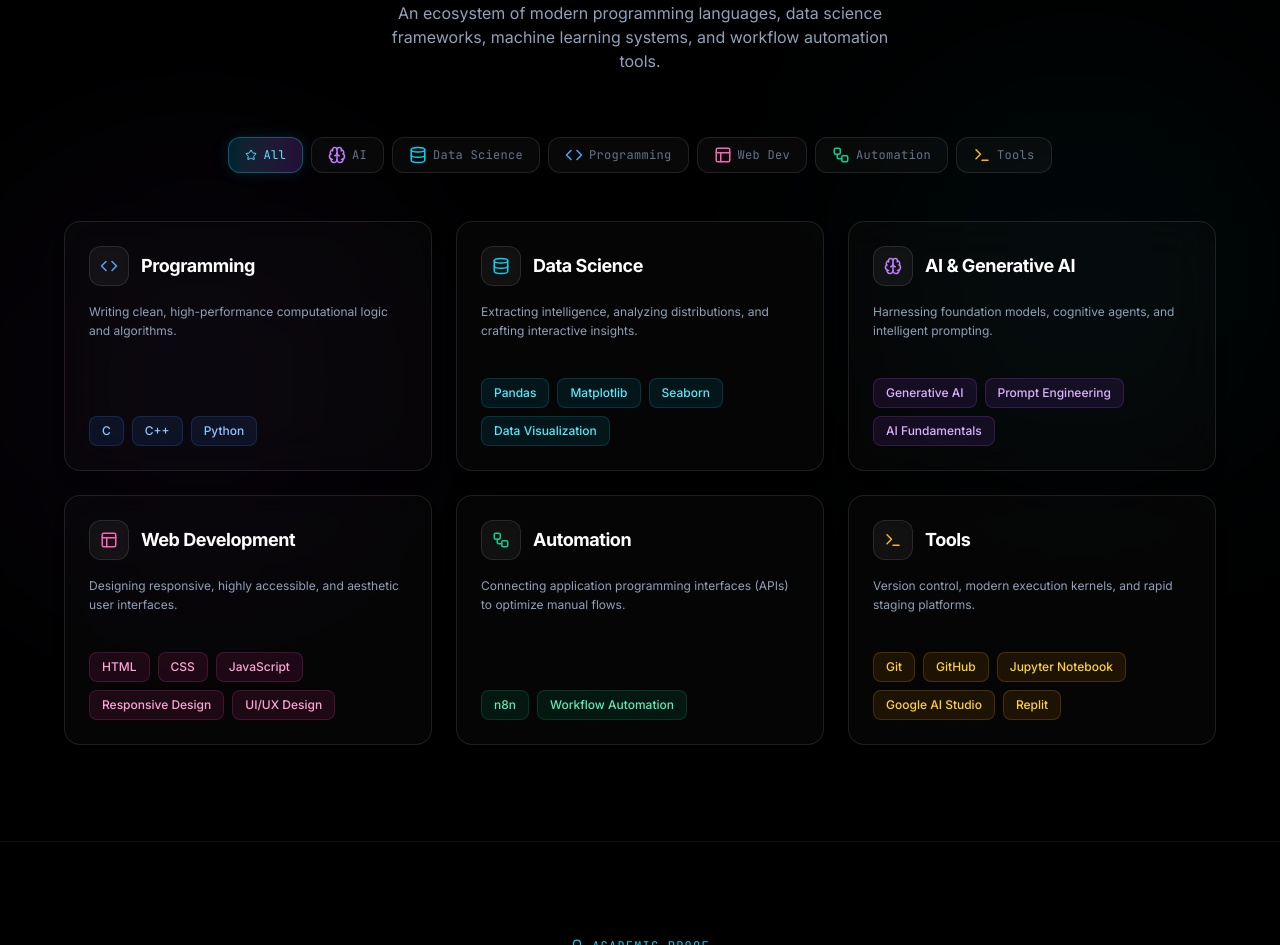
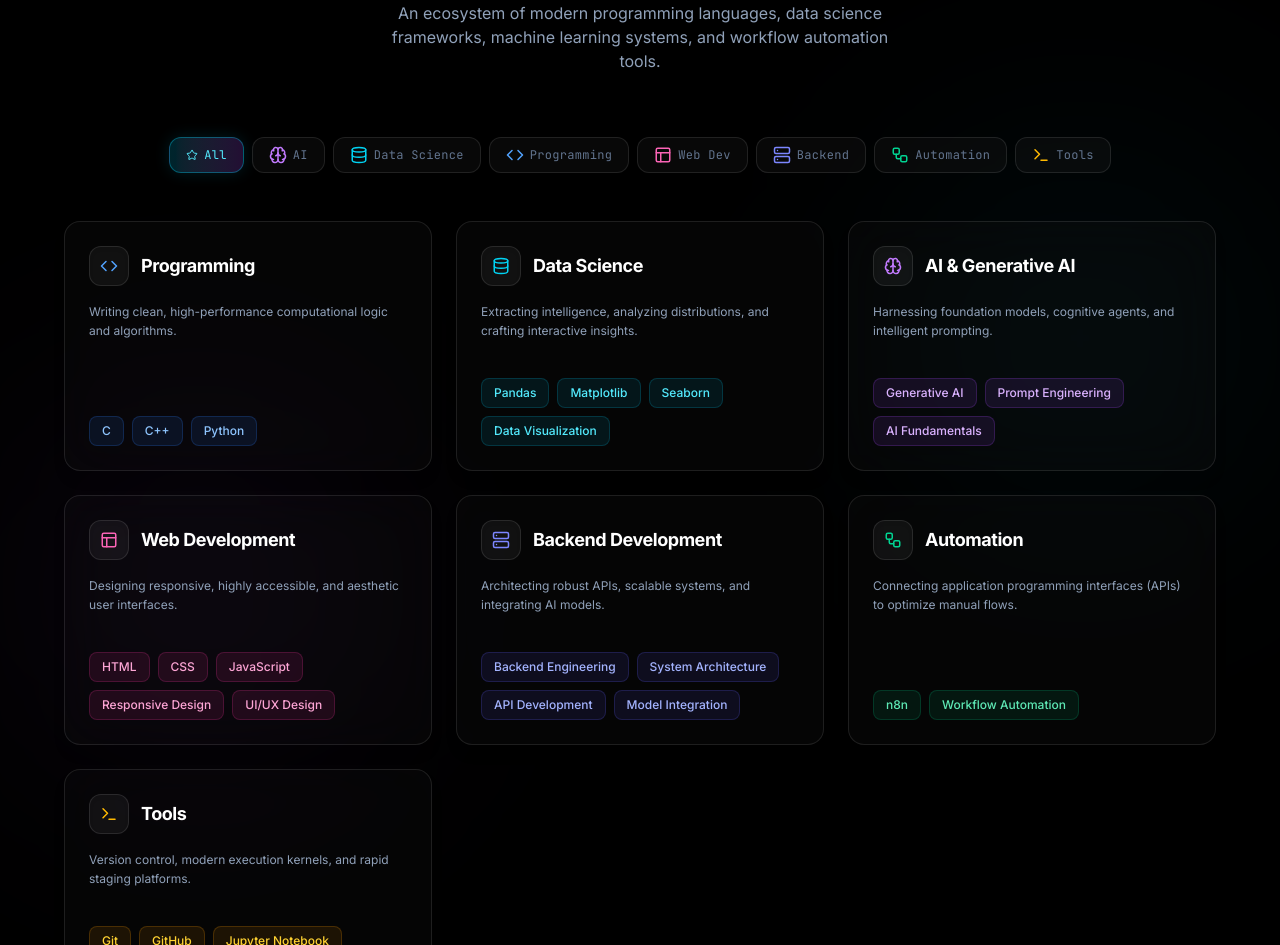
Before and after one commit to mohitsharma111206/mohit-portfolio, a React (Vite) app: page / in a window 1280 px wide. Shown: the part 4020-4965 px from the top of the page. Built offline with nearby package versions, Linux system fonts and the light colour scheme.

Commit message:
fix: render Backend Development category in Skills UI

```diff
--- a/src/components/Skills.tsx
+++ b/src/components/Skills.tsx
@@ -1,6 +1,6 @@
 import React, { useState } from "react";
 import { motion, AnimatePresence } from "motion/react";
-import { Code, Brain, Database, Workflow, Terminal, Layout, Star } from "lucide-react";
+import { Code, Brain, Database, Workflow, Terminal, Layout, Star, Server } from "lucide-react";
 import { skillsList } from "../types";
 
 const categoryIcons: Record<string, React.ReactNode> = {
@@ -8,6 +8,7 @@ const categoryIcons: Record<string, React.ReactNode> = {
   "Data Science": <Database size={18} className="text-cyan-400" />,
   "Artificial Intelligence": <Brain size={18} className="text-purple-400" />,
   "Web Development": <Layout size={18} className="text-pink-400" />,
+  "Backend Development": <Server size={18} className="text-indigo-400" />,
   "Automation": <Workflow size={18} className="text-emerald-400" />,
   "Tools": <Terminal size={18} className="text-amber-400" />
 };
@@ -17,6 +18,7 @@ const categoryDescriptions: Record<string, string> = {
   "Data Science": "Extracting intelligence, analyzing distributions, and crafting interactive insights.",
   "Artificial Intelligence": "Harnessing foundation models, cognitive agents, and intelligent prompting.",
   "Web Development": "Designing responsive, highly accessible, and aesthetic user interfaces.",
+  "Backend Development": "Architecting robust APIs, scalable systems, and integrating AI models.",
   "Automation": "Connecting application programming interfaces (APIs) to optimize manual flows.",
   "Tools": "Version control, modern execution kernels, and rapid staging platforms."
 };
@@ -46,6 +48,12 @@ const categoryColors: Record<string, { tag: string; border: string; glow: string
     glow: "from-pink-500/5",
     text: "text-pink-400"
   },
+  "Backend Development": {
+    tag: "bg-indigo-500/10 text-indigo-300 border-indigo-500/20 hover:bg-indigo-500/20",
+    border: "group-hover:border-indigo-500/30",
+    glow: "from-indigo-500/5",
+    text: "text-indigo-400"
+  },
   "Automation": {
     tag: "bg-emerald-500/10 text-emerald-300 border-emerald-500/20 hover:bg-emerald-500/20",
     border: "group-hover:border-emerald-500/30",
@@ -63,7 +71,7 @@ const categoryColors: Record<string, { tag: string; border: string; glow: string
 export default function Skills() {
   const [selectedCategory, setSelectedCategory] = useState<string>("All");
 
-  const categories = ["All", "Artificial Intelligence", "Data Science", "Programming", "Web Development", "Automation", "Tools"];
+  const categories = ["All", "Artificial Intelligence", "Data Science", "Programming", "Web Development", "Backend Development", "Automation", "Tools"];
 
   // Unique categories list for grouping
   const activeCategories = selectedCategory === "All"
@@ -109,7 +117,7 @@ export default function Skills() {
                 }`}
               >
                 {cat === "All" ? <Star size={12} /> : categoryIcons[cat]}
-                {cat === "Artificial Intelligence" ? "AI" : cat === "Web Development" ? "Web Dev" : cat}
+                {cat === "Artificial Intelligence" ? "AI" : cat === "Web Development" ? "Web Dev" : cat === "Backend Development" ? "Backend" : cat}
               </button>
             );
           })}
```
